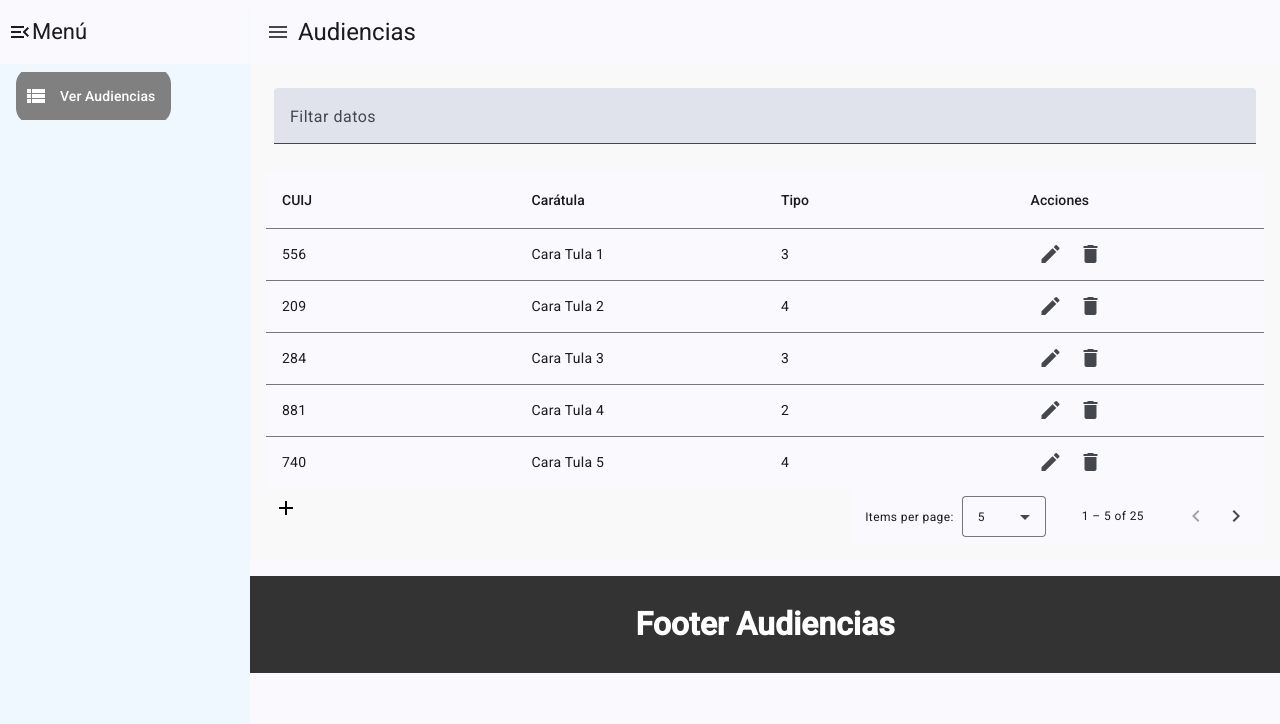
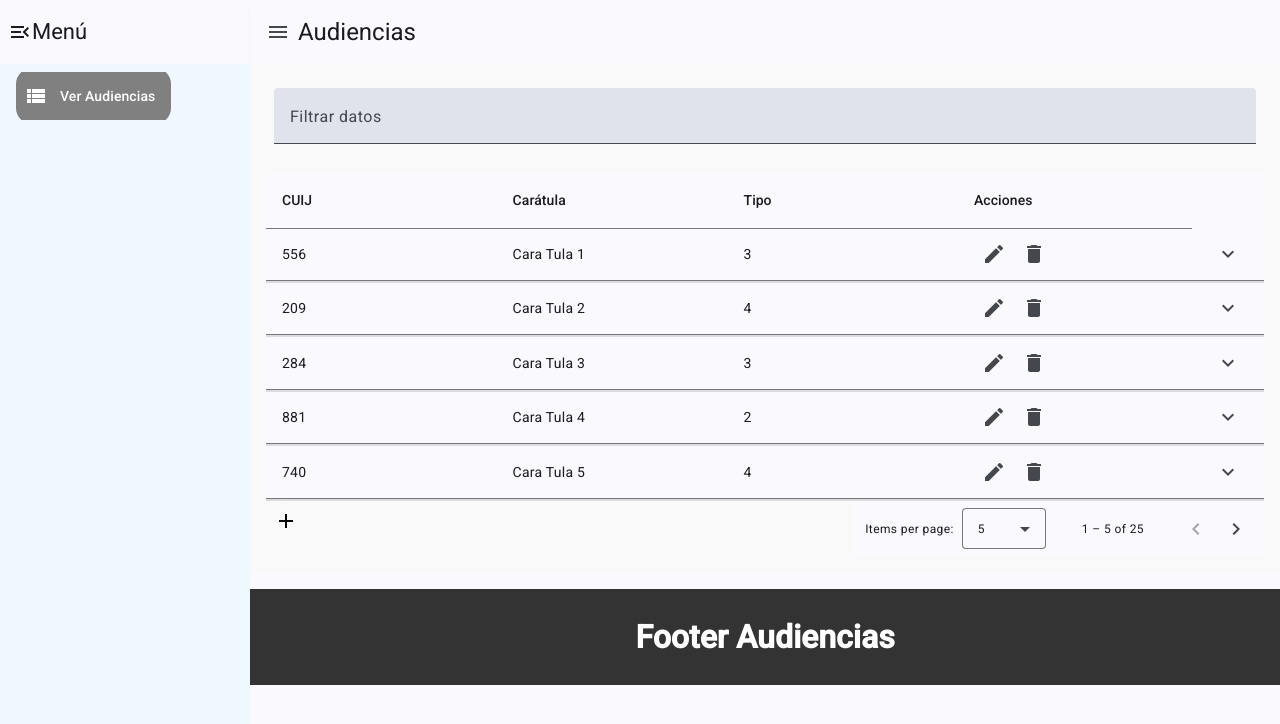
Before and after one commit to savillanuevaGH/FRONTEND-AUDIENCIAS, an Angular app: page /audiencias in a window 1280 px wide. Shown: the top 724 px of the page. Built offline with nearby package versions, Linux system fonts and the light colour scheme.

Commit message:
Add expand information

```diff
--- a/src/app/tabla/tabla.component.css
+++ b/src/app/tabla/tabla.component.css
@@ -22,16 +22,28 @@ td, th {
     width: 25%;
 }
 
-th {
-    background: darkslategray;
-}
-
 .footer-table {
     display: flex;
     flex-direction: row-reverse;
     justify-content: space-between;
 }
 
+.expanded-row {
+    background: gainsboro;
+    padding: 1rem;
+    font-size: 1rem;
+}
+
+.mat-table-expandable .mat-row:hover {
+    cursor: pointer;
+    background: rgba(0, 0, 0, 0.04);
+}
+
+.expand-content {
+    display: flex;
+    justify-content: space-evenly;
+}
+
 .add-button {
     background: #f9f9f9;
     color: black;
--- a/src/app/tabla/tabla.component.html
+++ b/src/app/tabla/tabla.component.html
@@ -1,10 +1,21 @@
 <mat-form-field>
-    <mat-label>Filtar datos</mat-label>
+  <mat-label>Filtrar datos</mat-label>
   <input matInput (keyup)="applyFilter($event)" placeholder="Filtrar" #input>
 </mat-form-field>
 
 <div class="mat-elevation-z8">
-    <table mat-table [dataSource]="dataSource" matSort>
+  <table mat-table [dataSource]="dataSource" matSort multiTemplateDataRows class="mat-table">
+
+    <!-- Botón de expansión -->
+    <ng-container matColumnDef="expand">
+      <th mat-header-cell *matHeaderCellDef></th>
+      <td mat-cell *matCellDef="let audiencia">
+        <button mat-icon-button (click)="toggleRow(audiencia); $event.stopPropagation()">
+          <mat-icon>{{ expandedRow === audiencia ? 'expand_less' : 'expand_more' }}</mat-icon>
+        </button>
+      </td>
+
+    </ng-container>
 
     <!-- CUIJ Column -->
     <ng-container matColumnDef="CUIJ">
@@ -44,14 +55,25 @@
       </td>
     </ng-container>
 
+    <tr mat-header-row *matHeaderRowDef="displayedColumns"></tr>
+    <tr mat-row *matRowDef="let row; columns: displayedColumns;" class="element-row" (click)="toggleRow(row)"></tr>
 
-      <tr mat-header-row *matHeaderRowDef="displayedColumns"></tr>
-      <tr mat-row *matRowDef="let row; columns: displayedColumns;"></tr>
+    <tr *matRowDef="let row; columns: ['expand'];" class="expanded-row"
+    [class.expanded]="expandedRow === row">
+    <td [attr.colspan]="displayedColumns.length + 1"> <!-- +1 por la columna de expansión -->
+      <div class="expand-content" *ngIf="expandedRow === row">
+        <p><strong>Fecha:</strong> {{ row.fecha }}</p>
+        <p><strong>Hora de inicio:</strong> {{ row.horaInicio }}</p>
+        <p><strong>Duración:</strong> {{ row.duracion }} minutos</p>
+      </div>
+    </td>
+  </tr>
+
+
   </table>
 
   <div class="footer-table">
     <mat-paginator [pageSizeOptions]="[5, 10, 20]"></mat-paginator>
-      <!-- Botón para abrir el diálogo -->
     <button mat-icon-button class="add-button" (click)="openDialog()">
       <mat-icon>add_2</mat-icon>
     </button>
--- a/src/app/tabla/tabla.component.ts
+++ b/src/app/tabla/tabla.component.ts
@@ -14,6 +14,7 @@ import { AudienciasComponent } from '../audiencias/audiencias.component';
 export class TablaComponent implements OnInit, AfterViewInit {
   displayedColumns: string[] = ['CUIJ', 'caratula', 'tipo', 'acciones'];
   dataSource = new MatTableDataSource(AUDIENCIA_DATA);
+  expandedRow: Audiencias | null = null;
 
   @ViewChild(MatPaginator) paginator!: MatPaginator;
   @ViewChild(MatSort) sort!: MatSort;
@@ -75,6 +76,9 @@ export class TablaComponent implements OnInit, AfterViewInit {
     }
   }
 
+  toggleRow(row: any) {
+    this.expandedRow = this.expandedRow === row ? null : row;
+  }
 }
 
 
@@ -82,32 +86,35 @@ export interface Audiencias {
   CUIJ: number;
   caratula: string;
   tipo: number;
+  fecha: string;
+  horaInicio: string;
+  duracion: number;
 }
 
 const AUDIENCIA_DATA: Audiencias[] = [
-  { CUIJ: 556, caratula: 'Cara Tula 1', tipo: 3 },
-  { CUIJ: 209, caratula: 'Cara Tula 2', tipo: 4 },
-  { CUIJ: 284, caratula: 'Cara Tula 3', tipo: 3 },
-  { CUIJ: 881, caratula: 'Cara Tula 4', tipo: 2 },
-  { CUIJ: 740, caratula: 'Cara Tula 5', tipo: 4 },
-  { CUIJ: 251, caratula: 'Cara Tula 6', tipo: 2 },
-  { CUIJ: 843, caratula: 'Cara Tula 7', tipo: 3 },
-  { CUIJ: 588, caratula: 'Cara Tula 8', tipo: 3 },
-  { CUIJ: 252, caratula: 'Cara Tula 9', tipo: 2 },
-  { CUIJ: 169, caratula: 'Cara Tula 10', tipo: 1 },
-  { CUIJ: 930, caratula: 'Cara Tula 11', tipo: 3 },
-  { CUIJ: 272, caratula: 'Cara Tula 12', tipo: 1 },
-  { CUIJ: 299, caratula: 'Cara Tula 13', tipo: 1 },
-  { CUIJ: 467, caratula: 'Cara Tula 14', tipo: 2 },
-  { CUIJ: 717, caratula: 'Cara Tula 15', tipo: 2 },
-  { CUIJ: 191, caratula: 'Cara Tula 16', tipo: 2 },
-  { CUIJ: 470, caratula: 'Cara Tula 17', tipo: 1 },
-  { CUIJ: 283, caratula: 'Cara Tula 18', tipo: 3 },
-  { CUIJ: 483, caratula: 'Cara Tula 19', tipo: 4 },
-  { CUIJ: 584, caratula: 'Cara Tula 20', tipo: 3 },
-  { CUIJ: 379, caratula: 'Cara Tula 21', tipo: 3 },
-  { CUIJ: 874, caratula: 'Cara Tula 22', tipo: 2 },
-  { CUIJ: 887, caratula: 'Cara Tula 23', tipo: 4 },
-  { CUIJ: 885, caratula: 'Cara Tula 24', tipo: 1 },
-  { CUIJ: 548, caratula: 'Cara Tula 25', tipo: 2 }
+  { CUIJ: 556, caratula: 'Cara Tula 1', tipo: 3, fecha: '2024-03-19', horaInicio: '10:00', duracion: 60 },
+  { CUIJ: 209, caratula: 'Cara Tula 2', tipo: 4, fecha: '2024-03-19', horaInicio: '10:00', duracion: 60 },
+  { CUIJ: 284, caratula: 'Cara Tula 3', tipo: 3, fecha: '2024-03-19', horaInicio: '10:00', duracion: 60 },
+  { CUIJ: 881, caratula: 'Cara Tula 4', tipo: 2, fecha: '2024-03-19', horaInicio: '10:00', duracion: 60 },
+  { CUIJ: 740, caratula: 'Cara Tula 5', tipo: 4, fecha: '2024-03-19', horaInicio: '10:00', duracion: 60 },
+  { CUIJ: 251, caratula: 'Cara Tula 6', tipo: 2, fecha: '2024-03-19', horaInicio: '10:00', duracion: 60 },
+  { CUIJ: 843, caratula: 'Cara Tula 7', tipo: 3, fecha: '2024-03-19', horaInicio: '10:00', duracion: 60 },
+  { CUIJ: 588, caratula: 'Cara Tula 8', tipo: 3, fecha: '2024-03-19', horaInicio: '10:00', duracion: 60 },
+  { CUIJ: 252, caratula: 'Cara Tula 9', tipo: 2, fecha: '2024-03-19', horaInicio: '10:00', duracion: 60 },
+  { CUIJ: 169, caratula: 'Cara Tula 10', tipo: 1, fecha: '2024-03-19', horaInicio: '10:00', duracion: 60 },
+  { CUIJ: 930, caratula: 'Cara Tula 11', tipo: 3, fecha: '2024-03-19', horaInicio: '10:00', duracion: 60 },
+  { CUIJ: 272, caratula: 'Cara Tula 12', tipo: 1, fecha: '2024-03-19', horaInicio: '10:00', duracion: 60 },
+  { CUIJ: 299, caratula: 'Cara Tula 13', tipo: 1, fecha: '2024-03-19', horaInicio: '10:00', duracion: 60 },
+  { CUIJ: 467, caratula: 'Cara Tula 14', tipo: 2, fecha: '2024-03-19', horaInicio: '10:00', duracion: 60 },
+  { CUIJ: 717, caratula: 'Cara Tula 15', tipo: 2, fecha: '2024-03-19', horaInicio: '10:00', duracion: 60 },
+  { CUIJ: 191, caratula: 'Cara Tula 16', tipo: 2, fecha: '2024-03-19', horaInicio: '10:00', duracion: 60 },
+  { CUIJ: 470, caratula: 'Cara Tula 17', tipo: 1, fecha: '2024-03-19', horaInicio: '10:00', duracion: 60 },
+  { CUIJ: 283, caratula: 'Cara Tula 18', tipo: 3, fecha: '2024-03-19', horaInicio: '10:00', duracion: 60 },
+  { CUIJ: 483, caratula: 'Cara Tula 19', tipo: 4, fecha: '2024-03-19', horaInicio: '10:00', duracion: 60 },
+  { CUIJ: 584, caratula: 'Cara Tula 20', tipo: 3, fecha: '2024-03-19', horaInicio: '10:00', duracion: 60 },
+  { CUIJ: 379, caratula: 'Cara Tula 21', tipo: 3, fecha: '2024-03-19', horaInicio: '10:00', duracion: 60 },
+  { CUIJ: 874, caratula: 'Cara Tula 22', tipo: 2, fecha: '2024-03-19', horaInicio: '10:00', duracion: 60 },
+  { CUIJ: 887, caratula: 'Cara Tula 23', tipo: 4, fecha: '2024-03-19', horaInicio: '10:00', duracion: 60 },
+  { CUIJ: 885, caratula: 'Cara Tula 24', tipo: 1, fecha: '2024-03-19', horaInicio: '10:00', duracion: 60 },
+  { CUIJ: 548, caratula: 'Cara Tula 25', tipo: 2, fecha: '2024-03-19', horaInicio: '10:00', duracion: 60 }
 ];
```
Lines whose indentation alone changed are shown as unchanged.
